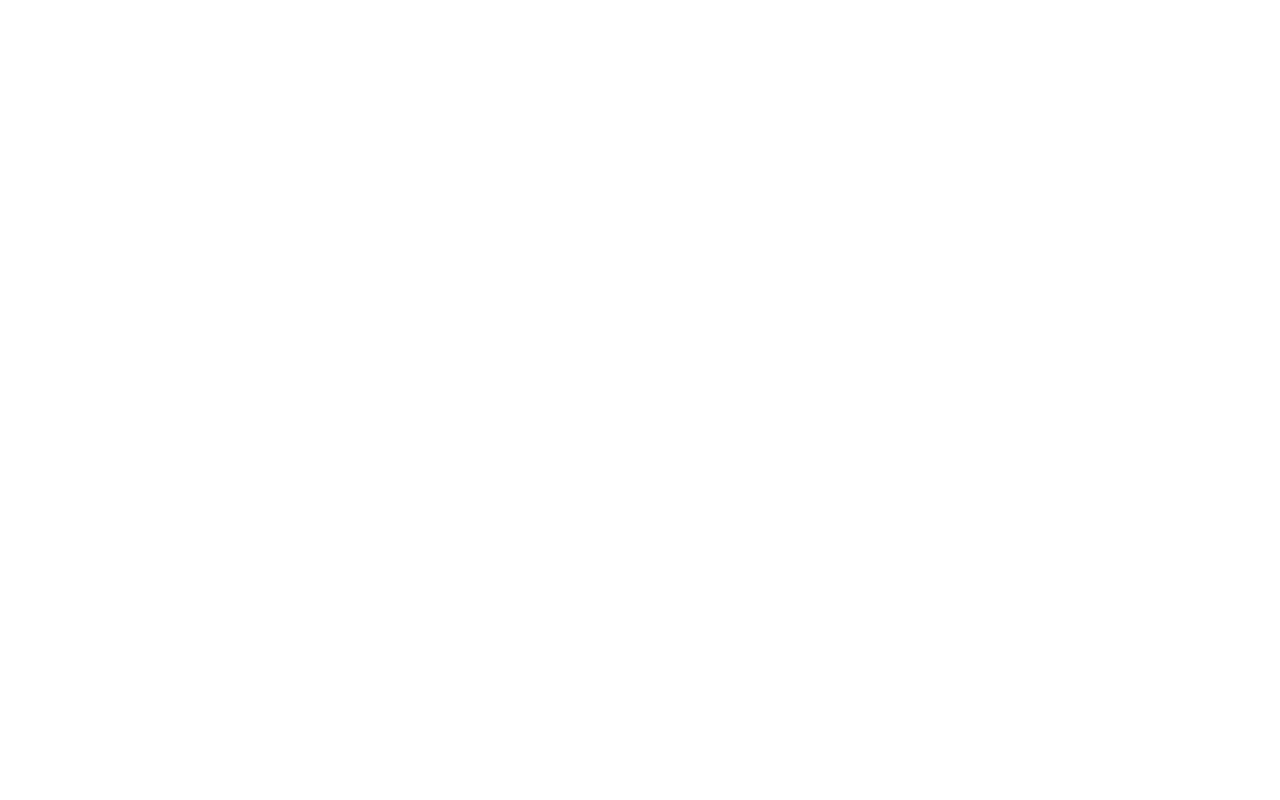
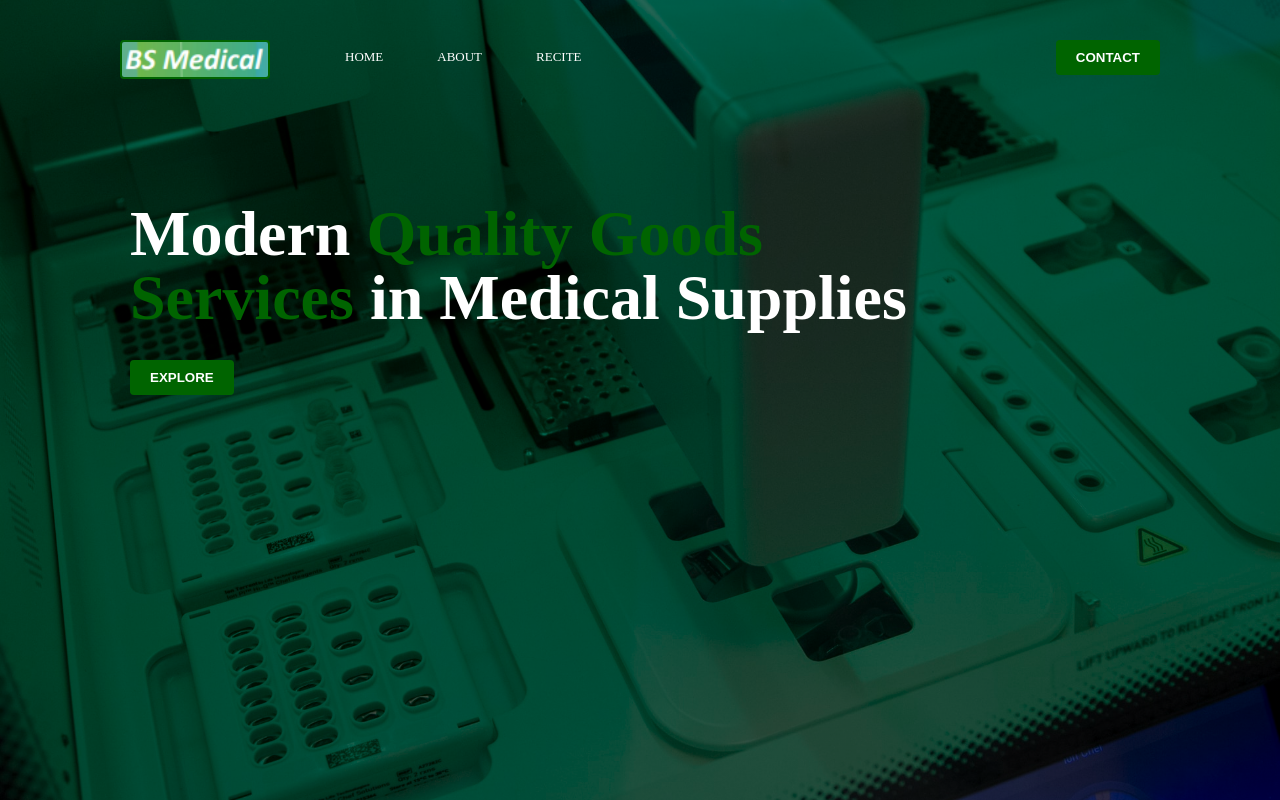
Before and after one commit to ihatelethargy/publishing, a plain HTML site: page BSmedical/index.html in a window 1280 px wide. Drawn offline with Linux system fonts and the light colour scheme.

Commit message:
bsMedical-nav&banner

```diff
--- a/BSmedical/css/styles.css
+++ b/BSmedical/css/styles.css
@@ -3,3 +3,88 @@
 * {
     box-sizing: border-box;
 }
+
+.hero{
+    height: 100vh;
+    background-image: linear-gradient(rgba(0,0,0,0.6),rgba(0,0,0,0.6)),
+    url('../src/temp.jpg');
+    background-position:center;
+    background-size:cover;
+    overflow-x: hidden;
+    position: relative;
+}
+
+.nav-bar{
+    display:flex;
+    padding:40px 120px;
+}
+
+.nav-bar img{
+    border: 2px solid darkgreen;
+    border-radius: 4px;
+    width: 150px;
+}
+
+.nav-links{
+    flex:1;
+}
+
+.nav-links ul{
+    margin-left: 50px;
+    display: inline;
+}
+
+.nav-links ul li{
+    list-style: none;
+    display:inline-block;
+    padding: 8px 25px;
+}
+
+.nav-links ul a{
+    color: #fff;
+    text-decoration: none;
+    font-size: 13px;
+}
+
+.nav-links ul li::after{
+    content: '';
+    width: 0;
+    height: 2.5px;
+    background: darkgreen;
+    display: block;
+    margin:auto;
+    transition: .5s;
+}
+
+.nav-links ul li:hover::after{
+    width: 100%;
+}
+
+.btn{
+    padding: 10px 20px;
+    border:0;
+    background-color: darkgreen;
+    font-weight: bold;
+    cursor: pointer;
+    color:#fff;
+    border-radius: 4px;
+}
+
+.nav-links .btn {
+    float: right;
+}
+
+.banner-title{
+    margin: 80px 130px;
+    color:#fff;
+}
+
+.banner-title h1{
+    font-weight: bold;
+    font-size: 64px;
+    margin-bottom: 30px;
+}
+
+.banner-title h1 span{
+    color: darkgreen;
+}
--- a/BSmedical/index.html
+++ b/BSmedical/index.html
@@ -3,10 +3,32 @@
 <head>
     <meta charset="UTF-8">
     <meta name="viewport" content="width=device-width, initial-scale=1.0">
-    <link rel="stylesheet" href="/css/styles.css">
+    <link rel="stylesheet" href="css/styles.css">
     <title>BSmedical</title>
 </head>
 <body>
-
+    <div class="hero">
+        <div class="nav-bar">
+            <div class="nav-logo">
+                <img src="src/logo2.PNG">
+            </div>
+            <div class="nav-links">
+                <ul>
+                    <li><a href="#">HOME</a></li>
+                    <li><a href="#">ABOUT</a></li>
+                    <li><a href="#">RECITE</a></li>
+                </ul>
+                <button type="button" class="btn">CONTACT</button>
+            </div>
+        </div>
+        <div class="banner-title">
+            <h1>Modern <span>Quality Goods <br> Services </span>in Medical Supplies</h1>
+            <button type="button" class="btn">EXPLORE</button>
+        </div>
+        <div class="vertical-bar">
+            <div class="search-icon"></div>
+            <div class="search-icon"></div>
+        </div>
+    </div>
 </body>
 </html>
```
Also changed, not shown: BSmedical/src/logo.PNG (added), BSmedical/src/logo2.PNG (added), BSmedical/src/temp.jpg (added).
